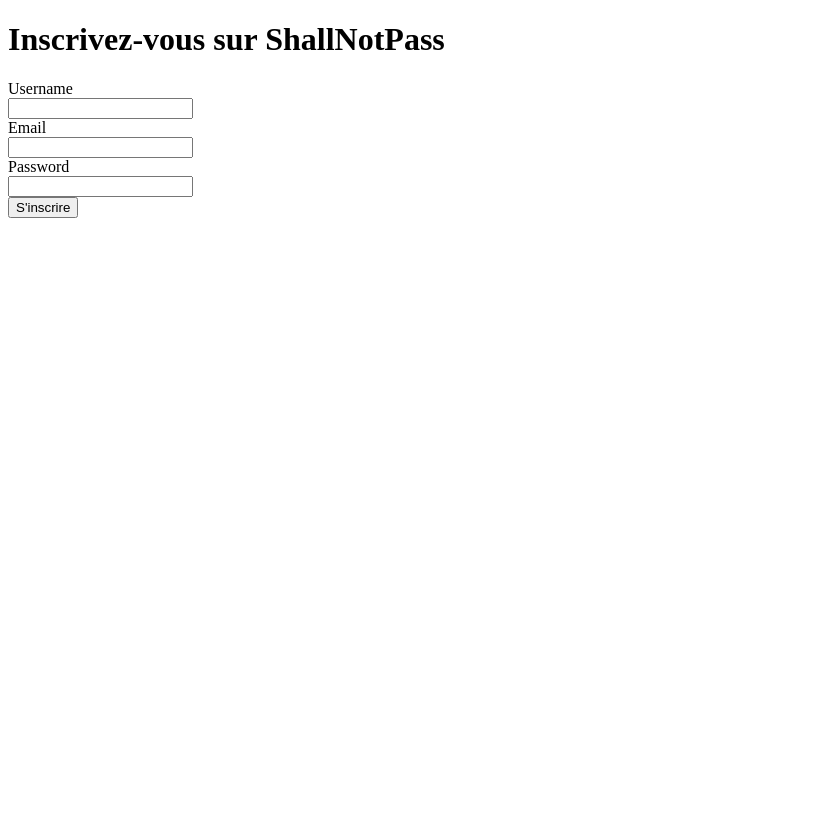
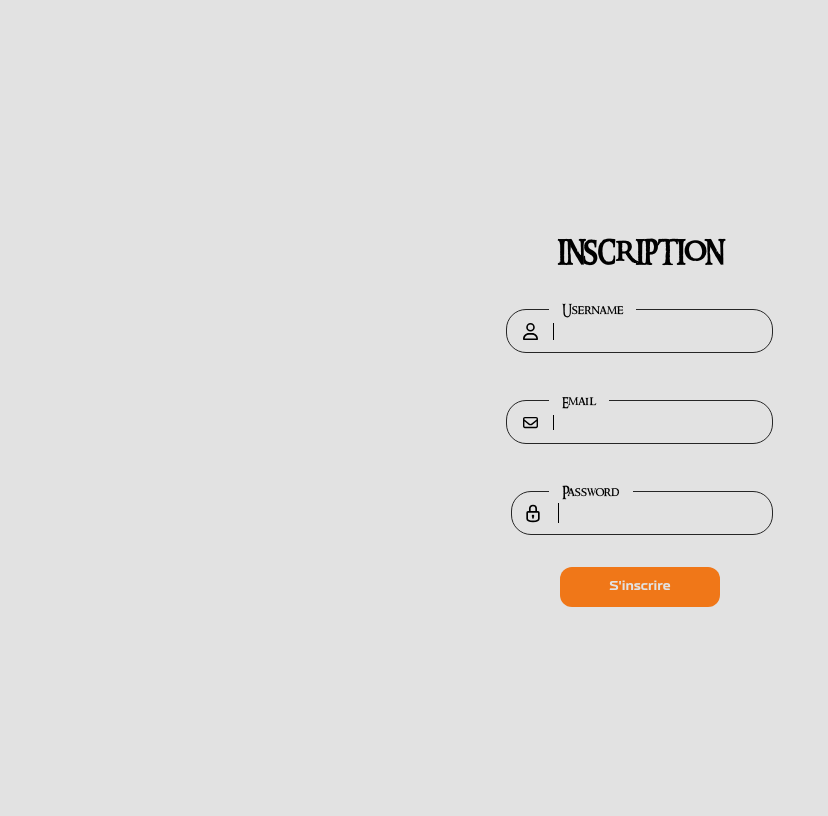
Before and after one commit to roxane-julie/b3-c3-django-breton-olejniczak, a Django app: template passwordManager/passwordApp/templates/signUp.html in a window 1280 px wide. Shown: the whole page, without its empty margins (0-828 px from the left). Before the commit the page ends 218 px from the top, so only its background shows below. Run offline with Django 3.2, Linux system fonts and the light colour scheme; the template is opened without the code that fills it, so the values that code supplies are empty, except form fields; tables that the repository leaves empty hold one stand-in row (values such as "Sample post"); form fields are guessed from the names that the template uses.

Commit message:
Redesign signUp form

```diff
--- a/passwordManager/passwordApp/forms.py
+++ b/passwordManager/passwordApp/forms.py
@@ -1,6 +1,6 @@
 from django import forms
 
 class SignUpForm(forms.Form):
-    username = forms.CharField(max_length=100)
-    email = forms.EmailField()
-    password = forms.CharField(widget=forms.PasswordInput)
+    username = forms.CharField(max_length=100, widget=forms.TextInput(attrs={'placeholder': 'JavascriptLover'}))
+    email = forms.EmailField(widget=forms.EmailInput(attrs={'placeholder': 'monemail@test.fr'}))
+    password = forms.CharField(widget=forms.PasswordInput(attrs={'placeholder': 'monpassword'}))
--- a/passwordManager/passwordApp/static/signUp.css
+++ b/passwordManager/passwordApp/static/signUp.css
@@ -1,3 +1,144 @@
+@font-face {
+    font-family: 'RingBearer';
+    src: url('./fonts/RingbearerMedium-51mgZ.ttf') format('truetype');
+}
+
+@font-face {
+    font-family: 'PlaneWalker';
+    src: url('./fonts/Planewalker-38m6.ttf') format('truetype');
+}
+
+@font-face {
+    font-family: 'NeuSharp';
+    src: url('./fonts/NeusharpBold-7B8RV.otf') format('truetype');
+}
+
+body {
+    display: flex;
+    flex-direction: column;
+    justify-content: center;
+    align-items: center;
+    height: 100vh;
+    background-color: #e2e2e2;
+}
+
+h1{
+    font-size: 1.5em;
+    font-family: 'RingBearer';
+    margin: 1.2em 0;
+}
+
+label {
+    font-family: 'RingBearer';
+    font-size: 0.8em;
+    background-color: #e2e2e2;
+    position: relative;
+    top:0.7em;
+    left: 4.5em;
+    padding: 0 1em;
+    align-self: flex-start;
+    z-index: 5;
+}
+
+
+
+input.submit-btn {
+    width: 10rem;
+    height: 40px;
+    align-self: center;
+    font-size: 0.8em;
+    border-radius: 12px;
+    padding: 10px;
+    color: #e2e2e2!important;
+    background-color: #F07718!important;
+    border: none!important;
+    cursor: pointer;
+    font-family: 'NeuSharp'!important;
+    transition: font-size 0.3s ease; /* Suppression de la transition sur la bordure */
+}
+
+input.submit-btn:hover {
+    font-size: 0.9em;
+    box-shadow: 0 0 10px rgba(132, 132, 132, 0.918);
+
+}
+
+input[type="text"], input[type="email"], input[type="password"] {
+    background: #e2e2e2; /* fond transparent */
+    border: none; /* pas de bordure */
+    border-radius: 20px;
+    border: 1px solid #262626;
+    padding-left: 5.5em;
+    width: 100%;
+    height: 3em;
+    font-family: 'NeuSharp';
+}
+
+input[type="text"]:focus, input[type="email"]:focus, input[type="password"]:focus {
+    outline: none; /* pas de contour lors du focus */
+    font-family: 'NeuSharp';
+    width: 100%;
+}
+
+form{
+    display: flex;
+    flex-direction: column;
+    justify-content: center;
+    align-items: center;
+}
+
+.input-container{
+    display: flex;
+    position: relative;
+    flex-direction: row;
+    justify-content: center;
+    align-items: center;
+    margin-bottom: 2em;
+    margin-left: 0;
+    align-self: center;
+    width: 100%;
+    left: -1em;
+}
+
+::placeholder {
+    color: #969696;
+    opacity: 1; /* Firefox */
+    font-family: 'NeuSharp';
+    font-weight: 400;
+}
+
+/* Internet Explorer 10-11 */
+:-ms-input-placeholder {
+    color: #969696;
+    font-family: 'NeuSharp';
+    font-weight: 400;
+}
+
+/* Edge */
+::-ms-input-placeholder {
+    color: #969696;
+    font-family: 'NeuSharp';
+    font-weight: 400;
+}
+
+.input-icon{
+    position: relative;
+    width: 20px;
+    padding-right: 15px;
+    border-right: 1px solid #000;
+    margin: 0;
+    top: 0;
+    left: 3em;
+}
+
+.user-icn{
+    width: 15px;
+}
+
+.mail-icn{
+    width: 15px;
+}
+
 .modal {
     display: none;
     position: fixed;
--- a/passwordManager/passwordApp/templates/signUp.html
+++ b/passwordManager/passwordApp/templates/signUp.html
@@ -9,16 +9,25 @@
     <title>ShallNotPass</title>
 </head>
 <body>
-    <h1>Inscrivez-vous sur ShallNotPass</h1>
+    <h1>INSCRIPTION</h1>
     <form action="{% url 'signUp' %}" method="post">
         {% csrf_token %}
-        {{ form.username.label_tag }}<br>
-        {{ form.username }}<br>
-        {{ form.email.label_tag }}<br>
-        {{ form.email }}<br>
-        {{ form.password.label_tag }}<br>
-        {{ form.password }}<br>
-        <input type="submit" value="S'inscrire">
+        {{ form.username.label_tag }}
+        <div class="input-container">
+            <img class="input-icon user-icn" src="{% static 'user-regular.svg' %}" alt="description de l'image"><br>
+            {{ form.username }}<br>
+        </div>
+        {{ form.email.label_tag }}
+        <div class="input-container">
+            <img class="input-icon mail-icn" src="{% static 'envelope-regular.svg' %}" alt="description de l'image"><br>
+            {{ form.email }}<br>
+        </div>
+        {{ form.password.label_tag }}
+        <div class="input-container">
+            <img class="input-icon" src="{% static 'padlock-outlined-svgrepo-com.svg' %}" alt="description de l'image"><br>
+            {{ form.password }}<br>
+        </div>
+        <input class="submit-btn" type="submit" value="S'inscrire">
     </form>
     <!-- <div id="successModal" class="modal">
         <div class="modal-content">
```
Also changed, not shown: passwordManager/passwordApp/static/envelope-regular.svg (added), passwordManager/passwordApp/static/padlock-outlined-svgrepo-com.svg (added), passwordManager/passwordApp/static/user-regular.svg (added), 3 other files.
